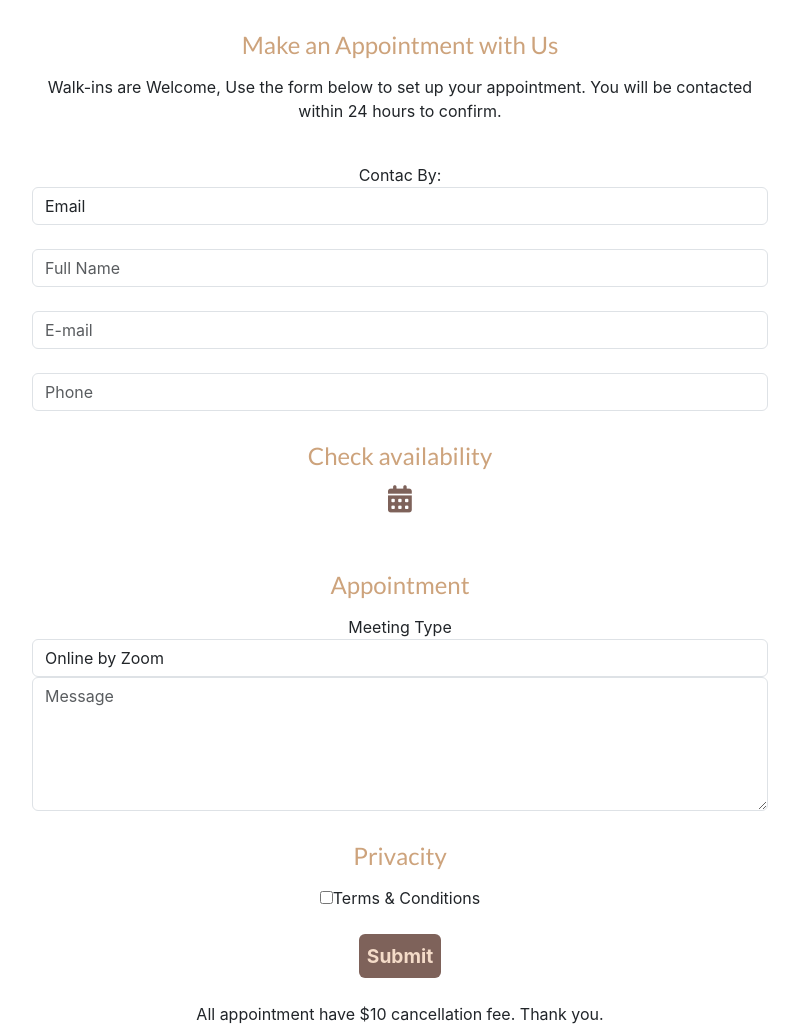
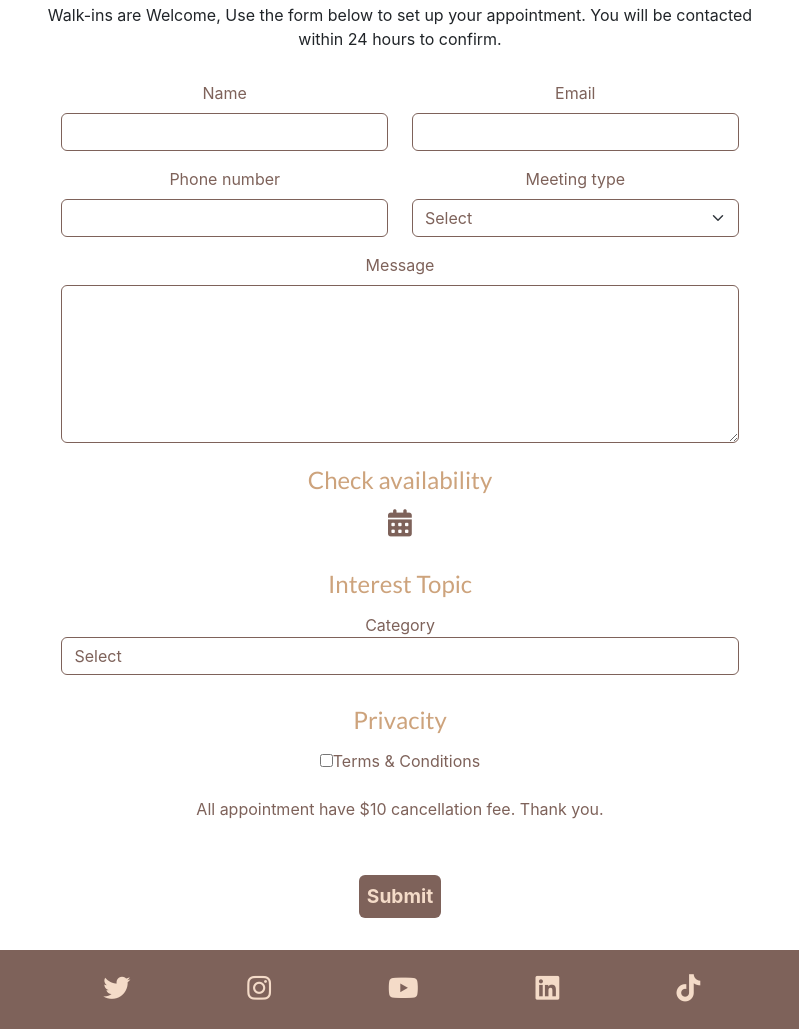
Before and after one commit to cynthiapinedoh79/Potato-P1-, a plain HTML site: page booking.html in a window 1280 px wide. Shown: the part 1778-2807 px from the top of the page, without its empty margins (240-1039 px from the left). Drawn offline with nearby package versions, Linux system fonts and the light colour scheme; a web font is replaced by a local one.

Commit message:
testing form on booking

```diff
--- a/assets/css/style.css
+++ b/assets/css/style.css
@@ -292,7 +292,7 @@ address {
     color: var(--secondary-color);
 }
 
-#meeting button.btn.btn-primary{
+#booking .btn-primary{
     padding: 1%;
     font-size: 120%;
     font-weight: bold;
@@ -307,6 +307,19 @@ address {
 #booking .checkbox input{
     padding-right: 1px;
     font-size: 110%;
+}
+
+#f-bcg{
+    background-color: none;
+    padding: 2%;
+    margin: 2%;
+    border-radius: 10px;
+    color: var(--primary-color);
+}
+
+#booking .form-control{
+    color: var(--primary-color);
+    border: var(--bs-border-width) solid var(--primary-color);
 }
 
 /* Booking Ending*/
--- a/booking.html
+++ b/booking.html
@@ -6,7 +6,7 @@
     <meta name="viewport" content="width=device-width, initial-scale=1.0">
     <meta name="description" content="Potatoe history">
 
-    <title>Potatoe | Home</title>
+    <title>Potatoe | Booking Inquiry</title>
 
     <!-- favicons generated by favicon.io -->
     <link rel="apple-touch-icon" sizes="180x180" href="assets/images/apple-touch-icon.png">
@@ -66,19 +66,14 @@
                 <img src="assets/images/booking/b1.jpg" alt="Meeting" class="img-fluid">
             </div>
         </div>
+        <br>
     </header>
 
     <!--Main element to hold all key section of the home page. It is not part of the grid structure-->
     <main id="booking">
-        <section class="container section">
-            <div class="row justify-content-center">
-                <div class="col-12 col-xl-6 text-center">
-                    <h2 class="display-6">Provide your Info</h2>
-                    <p class="my-4">Schedule an appointment</p>
-                </div>
-            </div>
-        </section>
-
+        <!--Map section-->
+        <br>
+        <br>
         <section id="map" class="container seccion">
             <div class="row justify-content-center">
                 <div class="col-12 col-md-8 text-center">
@@ -91,7 +86,9 @@
                 </div>
             </div>
         </section>
-
+        <!--Booking form-->
+        <br>
+        <br>
         <section id="book-outer" class="container section">
             <div class="row justify-content-center">
                 <div class="col-12 col-md-8 text-center">
@@ -104,90 +101,84 @@
                             <p>Walk-ins are Welcome, Use the form below to
                                 set up your appointment. You will be contacted within 24 hours
                                 to confirm.</p>
-                            <br>
-
-                            <div class="form-group1">
+                            <form id="f-bcg">
+                                <div class="row">
+                                    <div class="col-12 col-lg-6 mb-3">
+                                        <label for="name" class="form-label">Name</label>
+                                        <input class="form-control" id="name" name="name" type="text" required>
+                                    </div>
+                                    <div class="col-12 col-lg-6 mb-3">
+                                        <label for="email" class="form-label">Email</label>
+                                        <input class="form-control" id="email" name="email" type="email" required>
+                                    </div>
+                                    <div class="col-12 col-lg-6 mb-3">
+                                        <label for="phone" class="form-label">Phone number</label>
+                                        <input class="form-control" id="phone" name="phone" type="number" required>
+                                    </div>
+                                    <div class="col-12 col-lg-6 mb-3">
+                                        <div id="meeting" class="box">
                                             <div>
-                                    <label for="Select">Contac By:</label>
-                                    <select id="Select" class="form-control">
-                                        <option>Email</option>
-                                        <option>Phone</option>
-                                    </select>
-                                </div>
-                            </div>
-
-                            <div class="form-group1">
-                                <label for="fullname"></label>
-                                <input type="text" class="form-control" id="fullname" placeholder="Full Name">
-                            </div>
-
-
-                            <div class="form-group1">
-                                <label for="email"></label>
-                                <input type="email" class="form-control" id="email" placeholder="E-mail">
-                            </div>
-
-                            <div class="form-group1">
-                                <label for="phone"></label>
-                                <input type="number" class="form-control" id="phone" placeholder="Phone">
-                            </div>
-                        </div>
-                        <div>
-                            <br>
-                        </div>
-
-                        <div class="form-group">
-                            <div class="box-header">
-                                <h3>Check availability</h3>
-                                <span><a target="_blank" href="https://calendar.google.com/calendar/u/0/r"><i class="fa fa-calendar" aria-hidden="true"></i>
-                                </a></span>
-                            </div>
-                            <br>
-
-
-
-                        </div>
-                    </div>
-                    <div>
-                        <br>
-                    </div>
-
-                    <div id="meeting" class="box">
-                        <div class="form-group">
-                            <h3>Appointment</h3>
-                            <label for="Select">Meeting Type</label>
-                            <select class="Select, form-control">
+                                        <label for="meeting-type" class="form-label">Meeting type</label>
+                                        <select id="meeting-type" class="form-select form-control" name="meeting-type" required>
+                                            <option value="" selected>Select</option>
                                                         <option>Online by Zoom</option>
                                                         <option>Online by Google Meet</option>
                                                         <option>On site</option>
                                                         <option>by Phone</option>
                                                     </select>
                                                 </div>
+                                                </div>
+                                        </select>
+                                    </div>
+                                    <div class="col-12 mb-3">
+                                        <label for="message" class="form-label">Message</label>
+                                        <textarea class="form-control" rows="6" id="message" name="message"
+                                            required></textarea>
+                                    </div>
+                                </div>
+                                <div>
+                                    <div class="box-header">
+                                        <h3>Check availability</h3>
+                                        <span><a target="_blank" href="https://calendar.google.com/calendar/u/0/r"><i
+                                                    class="fa fa-calendar" aria-hidden="true"></i>
+                                            </a></span>
+                                    </div>
+                                    <br>
+
+                                    <div id="meeting" class="box">
                                         <div class="form-group">
-                            <textarea class="form-control" id="message" placeholder="Message" maxlength="140"
-                                rows="5"></textarea>
+                                            <h3>Interest Topic</h3>
+                                            <label for="Select">Category</label>
+                                            <select class="Select, form-control" required>
+                                                <option value="" selected>Select</option>
+                                                <option>Research</option>
+                                                <option>Potatoes-Classes by Top chefs</option>
+                                                <option>Nutricional Information</option>
+                                                <option>Purchasing</option>
+                                            </select>
                                         </div>
+                                        </div>
+
                                         <br>
                                         <div class="form-group">
                                             <h3>Privacity</h3>
                                             <div class="checkbox">
-                                <label><input type="checkbox">Terms & Conditions</label>
+                                                <label><input type="checkbox" required>Terms & Conditions</label>
                                             </div>
                                             <br>
 
-                            <div>
-                                <button type="button" class="btn btn-primary">Submit</button>
                                         </div>
-                        </div>
-
-                        <br>
                                         <div>
 
                                             All appointment have $10 cancellation fee. Thank you.
                                         </div>
+                                        <br>
                                     </div>
+
                                 </div>
-            </div>
+                                <button type="submit" class="btn btn-primary">Submit</button>
+                            </form>
+
         </section>
     </main>
 
```
Lines whose indentation alone changed are shown as unchanged.
